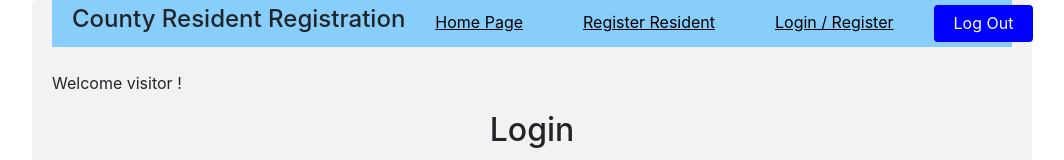
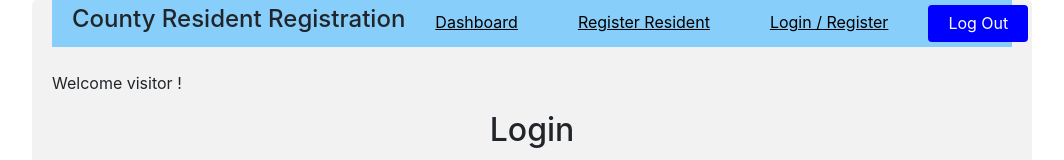
Before and after one commit to christophergalera/Covid_19_Intake, a React (Create React App) app in the folder client/: page /covid/loginreg in a window 1280 px wide. Shown: the top 160 px of the page, without its empty margins (108-1172 px from the left). Built offline with nearby package versions, Linux system fonts and the light colour scheme.

Commit message:
moved graph

```diff
--- a/client/src/App.js
+++ b/client/src/App.js
@@ -8,7 +8,7 @@ import EditCovid from './components/EditCovid';
 import Header from './components/header';
 import LoginReg from './views/LoginReg';
 import Forbidden from './views/Forbidden';
-import BarChart from './components/BarChart'
+
 
 
 
@@ -28,7 +28,7 @@ function App() {
         <EditCovid path="/covid/:id/edit"/>
         <Forbidden path="/heroes/forbidden" />
       </Router>
-      <BarChart />
+
     </div>
   );
 }
--- a/client/src/components/AllCovid.js
+++ b/client/src/components/AllCovid.js
@@ -2,6 +2,7 @@ import React, { useState, useEffect } from 'react';
 import axios from 'axios';
 import { Link, navigate } from '@reach/router';
 import io from 'socket.io-client';
+import BarChart from './BarChart'
 
 const AllCovid = (props) => {
   const [ allCovid, setAllCovid ] = useState([]);
@@ -119,6 +120,7 @@ const AllCovid = (props) => {
           }
         </tbody>
       </table>
+      <BarChart/>
     </div>
   )
 }
--- a/client/src/components/header.js
+++ b/client/src/components/header.js
@@ -31,7 +31,7 @@ const Header = (props) => {
         <div>
         <div className= 'NavBar'>
                 <h4>County Resident Registration</h4>
-                <Link to="/covid" className= "Link">Home Page</Link>
+                <Link to="/covid" className= "Link">Dashboard</Link>
                 <Link to="/covid/new" className= "Link">Register Resident</Link>
                 <Link to="/covid/loginreg" className= "Link">Login / Register</Link>
                 <button onClick = {(e) => logout(e)} >Log Out</button>
```
